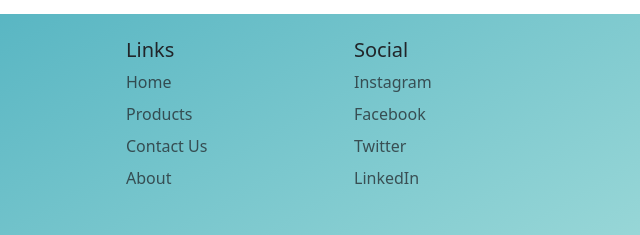
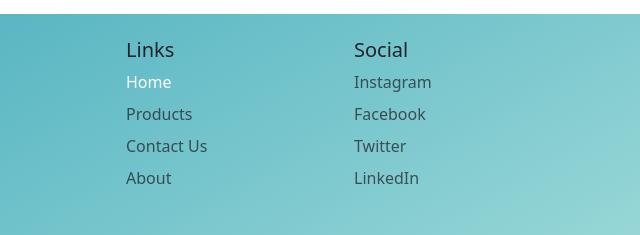
Before and after one commit to Harshit-23/Skinvana, a plain HTML site: page index.html in a window 1280 px wide. In both pictures the pointer is over the link 868 px from the left and 1419 px from the top of the page. Shown: the part 1337-1572 px from the top of the page, 640-1280 px from the left. Drawn offline with nearby package versions, Linux system fonts and the light colour scheme; a web font is replaced by a local one.

Commit message:
Update styles.css

```diff
--- a/CSS/styles.css
+++ b/CSS/styles.css
@@ -69,10 +69,6 @@
     color: #3AA6B9;
 }
 
-.nav-link:hover{
-    color: white;
-}
-
 .gradient-background {
 	background: linear-gradient(-30deg,  #C1ECE4, #3AA6B9, #FFD0D0, #FF9EAA);
 	background-size: 400% 400%;
@@ -90,3 +86,7 @@
 		background-position: 0% 50%;
 	}
 }
+
+.footer-link:hover{
+    color: white!important;
+}
```
